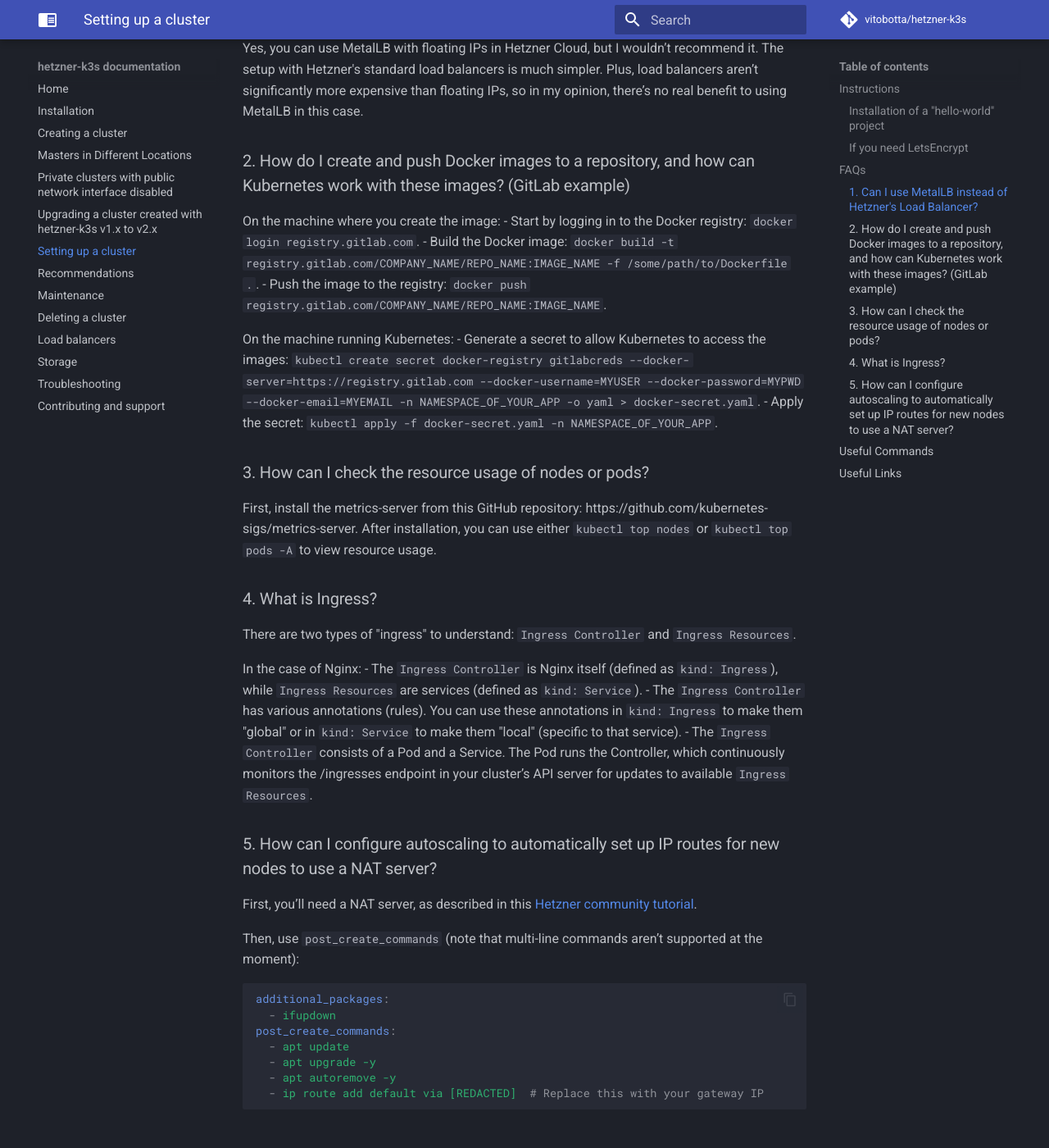
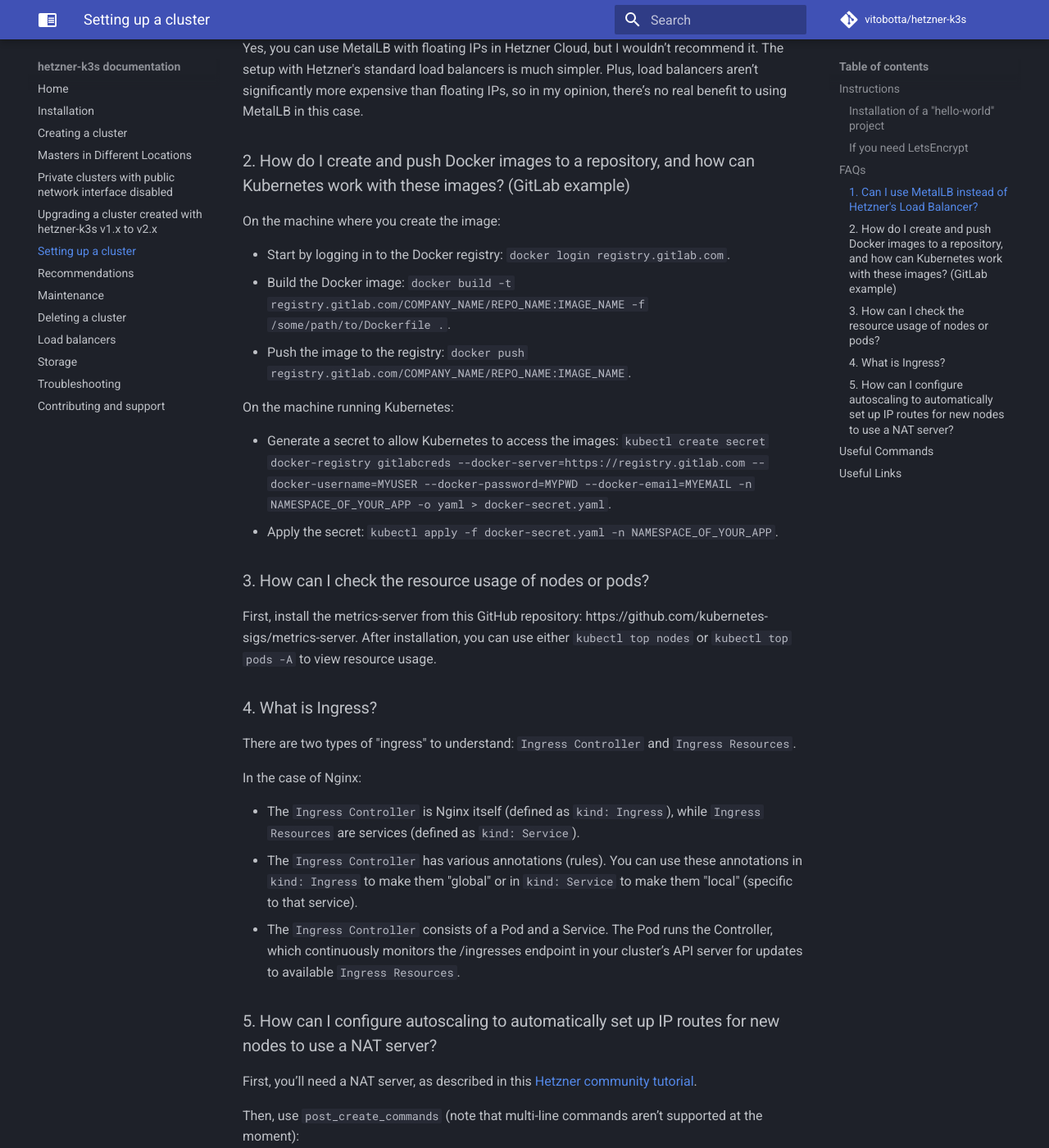
Before and after one commit to vitobotta/hetzner-k3s, an MkDocs documentation site: the page built from docs/Setting up a cluster.md, in a window 1280 px wide and 1400 px high, scrolled down 5681 px. Shown: the whole window at 82% size. Built offline with MkDocs 1.6.1 and Material for MkDocs 9.7.7, drawn with Linux system fonts in a browser that asks for light colours; comment, search, counter and statistics services are not loaded; some of the changed lines change nothing that is shown; some of the changed text lies outside the part shown.

Commit message:
tweak markdown to ensure proper formatting in mkdocs

````diff
--- a/docs/Setting up a cluster.md
+++ b/docs/Setting up a cluster.md
@@ -246,11 +246,13 @@ Yes, you can use MetalLB with floating IPs in Hetzner Cloud, but I wouldn’t re
 ### 2. How do I create and push Docker images to a repository, and how can Kubernetes work with these images? (GitLab example)
 
 On the machine where you create the image:
+
 - Start by logging in to the Docker registry: `docker login registry.gitlab.com`.
 - Build the Docker image: `docker build -t registry.gitlab.com/COMPANY_NAME/REPO_NAME:IMAGE_NAME -f /some/path/to/Dockerfile .`.
 - Push the image to the registry: `docker push registry.gitlab.com/COMPANY_NAME/REPO_NAME:IMAGE_NAME`.
 
 On the machine running Kubernetes:
+
 - Generate a secret to allow Kubernetes to access the images: `kubectl create secret docker-registry gitlabcreds --docker-server=https://registry.gitlab.com --docker-username=MYUSER --docker-password=MYPWD --docker-email=MYEMAIL -n NAMESPACE_OF_YOUR_APP -o yaml > docker-secret.yaml`.
 - Apply the secret: `kubectl apply -f docker-secret.yaml -n NAMESPACE_OF_YOUR_APP`.
 
@@ -263,6 +265,7 @@ First, install the metrics-server from this GitHub repository: https://github.co
 There are two types of "ingress" to understand: `Ingress Controller` and `Ingress Resources`.
 
 In the case of Nginx:
+
 - The `Ingress Controller` is Nginx itself (defined as `kind: Ingress`), while `Ingress Resources` are services (defined as `kind: Service`).
 - The `Ingress Controller` has various annotations (rules). You can use these annotations in `kind: Ingress` to make them "global" or in `kind: Service` to make them "local" (specific to that service).
 - The `Ingress Controller` consists of a Pod and a Service. The Pod runs the Controller, which continuously monitors the /ingresses endpoint in your cluster’s API server for updates to available `Ingress Resources`.
@@ -301,5 +304,6 @@ kubectl get all -A` does not include "ingress", so use `kubectl get ing -A
 ```
 
 ## Useful Links
-Cheat Sheet - https://kubernetes.io/docs/reference/kubectl/cheatsheet/
-A visual guide on troubleshooting Kubernetes deployments - https://learnk8s.io/troubleshooting-deployments
+
+- [kubectl Cheat Sheet](https://kubernetes.io/docs/reference/kubectl/cheatsheet/)
+- [A visual guide on troubleshooting Kubernetes deployments](https://learnk8s.io/troubleshooting-deployments)
````
Also changed, not shown: docs/Recommendations.md (+1 -0 lines), docs/Upgrading_a_cluster_from_1x_to_2x.md (+1 -0 lines).
